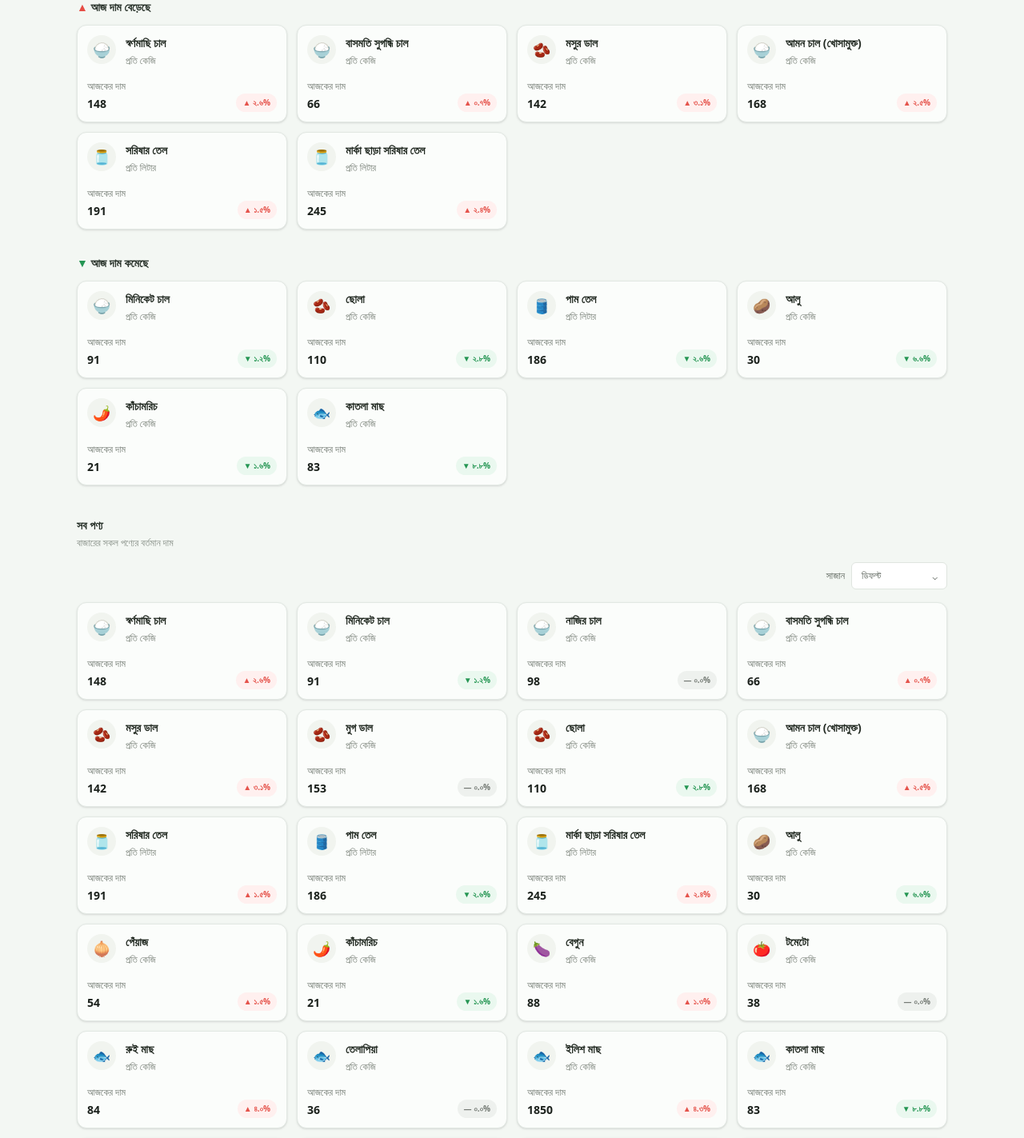
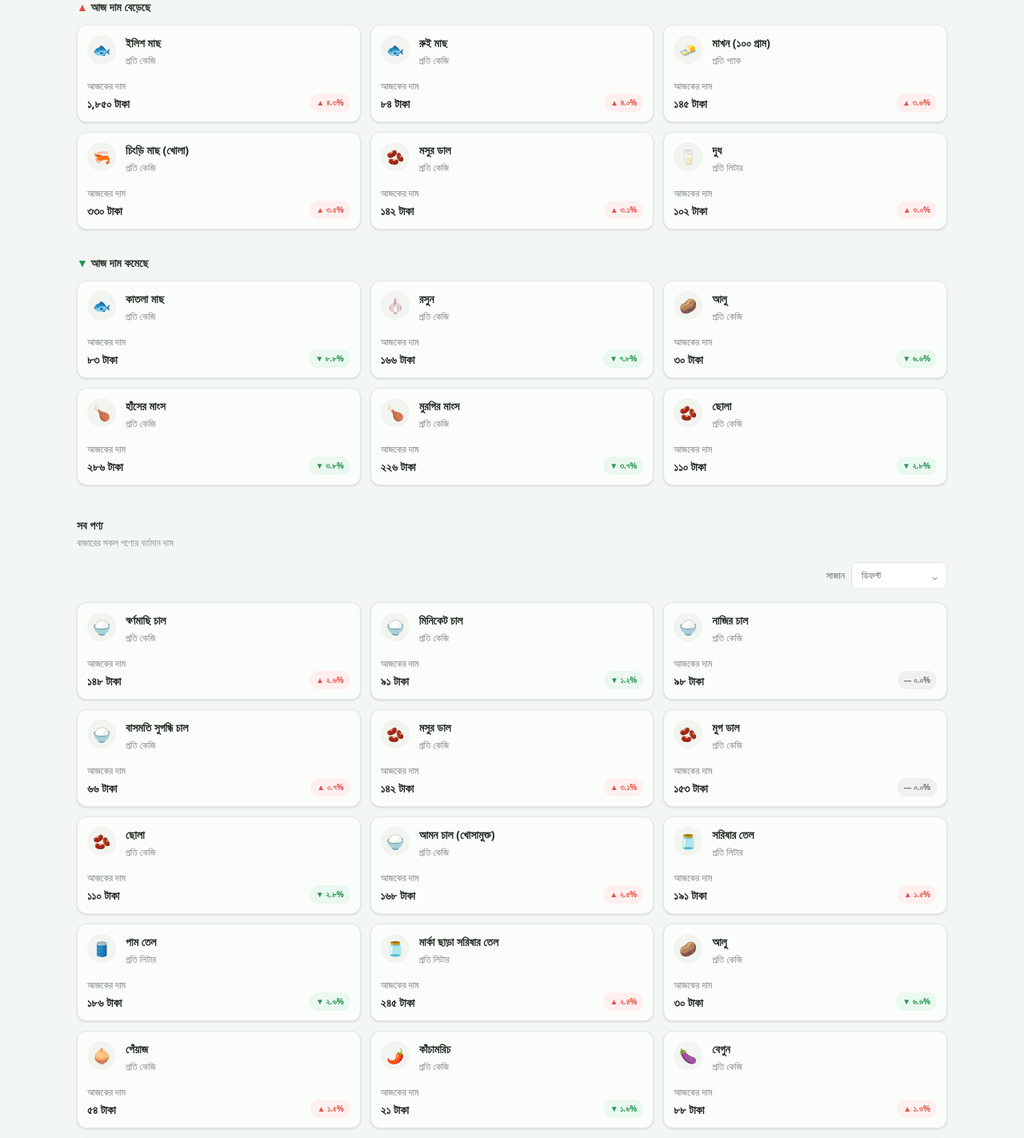
Before and after one commit to affanbhu/Assignment07, a Next.js app: page / in a window 1280 px wide. Shown: the part 620-2043 px from the top of the page at 80% size. Built offline with nearby package versions, Linux system fonts and the light colour scheme.

Commit message:
Update project

```diff
--- a/src/app/page.tsx
+++ b/src/app/page.tsx
@@ -1,3 +1,4 @@
+
 "use client";
 
 import { useEffect, useMemo, useState } from "react";
@@ -9,22 +10,32 @@ type Product = {
   emoji: string;
   name: string;
   unit: string;
-  price: string;
-  change: string;
+  price: string | number;
+  change: string | number;
   type: "up" | "down" | "flat";
 };
 
-function parseBengaliPrice(value: string) {
+function toEnglishDigits(value: string | number): string {
   const bengaliDigits = "০১২৩৪৫৬৭৮৯";
   const englishDigits = "0123456789";
 
-  const normalized = value
-    .replace(/[০-৯]/g, (digit) => {
-      return englishDigits[bengaliDigits.indexOf(digit)];
-    })
-    .replace(/[^\d.]/g, "");
+  return String(value).replace(/[০-৯]/g, (digit) => {
+    return englishDigits[bengaliDigits.indexOf(digit)];
+  });
+}
 
-  return Number(normalized);
+function parseBengaliPrice(value: string | number): number {
+  const normalized = toEnglishDigits(value).replace(/[^\d.]/g, "");
+  return Number(normalized) || 0;
+}
+
+function parseChange(value: string | number): number {
+  const normalized = toEnglishDigits(value).replace(/[^\d.]/g, "");
+  return Number(normalized) || 0;
+}
+
+function formatPrice(value: string | number): string {
+  return `${parseBengaliPrice(value).toLocaleString("bn-BD")} টাকা`;
 }
 
 function ChangeBadge({
@@ -32,12 +43,12 @@ function ChangeBadge({
   value,
 }: {
   type: Product["type"];
-  value: string;
+  value: string | number;
 }) {
   if (type === "up") {
     return (
       <span className="rounded-full bg-[#fff0ef] px-2 py-1 text-[10px] font-semibold text-[#e5534b]">
-        ▲ {value}
+        ▲ {String(value)}
       </span>
     );
   }
@@ -45,7 +56,7 @@ function ChangeBadge({
   if (type === "down") {
     return (
       <span className="rounded-full bg-[#eaf8ef] px-2 py-1 text-[10px] font-semibold text-[#259653]">
-        ▼ {value}
+        ▼ {String(value)}
       </span>
     );
   }
@@ -58,9 +69,7 @@ function ChangeBadge({
 }
 
 function ProductCard({ product }: { product: Product }) {
-  const slug = product.name
-    .toLowerCase()
-    .replace(/\s+/g, "-");
+  const slug = product.name.toLowerCase().replace(/\s+/g, "-");
 
   return (
     <Link
@@ -76,28 +85,19 @@ function ProductCard({ product }: { product: Product }) {
           <h3 className="truncate text-sm font-semibold text-[#202820]">
             {product.name}
           </h3>
-
-          <p className="mt-1 text-xs text-[#7a8279]">
-            {product.unit}
-          </p>
+          <p className="mt-1 text-xs text-[#7a8279]">{product.unit}</p>
         </div>
       </div>
 
       <div className="mt-4 flex items-end justify-between gap-2">
         <div className="min-w-0">
-          <p className="text-xs text-[#737b73]">
-            আজকের দাম
-          </p>
-
+          <p className="text-xs text-[#737b73]">আজকের দাম</p>
           <p className="mt-1 text-sm font-bold text-[#1b211c]">
-            {product.price}
+            {formatPrice(product.price)}
           </p>
         </div>
 
-        <ChangeBadge
-          type={product.type}
-          value={product.change}
-        />
+        <ChangeBadge type={product.type} value={product.change} />
       </div>
     </Link>
   );
@@ -105,12 +105,9 @@ function ProductCard({ product }: { product: Product }) {
 
 function ProductGrid({ products }: { products: Product[] }) {
   return (
-    <div className="grid grid-cols-1 gap-3 sm:grid-cols-2 lg:grid-cols-3 xl:grid-cols-4">
+    <div className="grid grid-cols-1 gap-3 sm:grid-cols-2 lg:grid-cols-3">
       {products.map((product) => (
-        <ProductCard
-          key={product.id}
-          product={product}
-        />
+        <ProductCard key={product.id} product={product} />
       ))}
     </div>
   );
@@ -123,7 +120,12 @@ export default function Home() {
 
   useEffect(() => {
     fetch("/products.json")
-      .then((response) => response.json())
+      .then((response) => {
+        if (!response.ok) {
+          throw new Error("Could not load products.json");
+        }
+        return response.json();
+      })
       .then((data: Product[]) => {
         setProducts(data);
         setLoading(false);
@@ -137,22 +139,14 @@ export default function Home() {
   const risingProducts = useMemo(() => {
     return [...products]
       .filter((product) => product.type === "up")
-      .sort(
-        (a, b) =>
-          Number(b.change.replace("%", "")) -
-          Number(a.change.replace("%", ""))
-      )
+      .sort((a, b) => parseChange(b.change) - parseChange(a.change))
       .slice(0, 6);
   }, [products]);
 
   const fallingProducts = useMemo(() => {
     return [...products]
       .filter((product) => product.type === "down")
-      .sort(
-        (a, b) =>
-          Number(b.change.replace("%", "")) -
-          Number(a.change.replace("%", ""))
-      )
+      .sort((a, b) => parseChange(b.change) - parseChange(a.change))
       .slice(0, 6);
   }, [products]);
 
@@ -161,17 +155,13 @@ export default function Home() {
 
     if (sort === "low") {
       return productList.sort(
-        (a, b) =>
-          parseBengaliPrice(a.price) -
-          parseBengaliPrice(b.price)
+        (a, b) => parseBengaliPrice(a.price) - parseBengaliPrice(b.price)
       );
     }
 
     if (sort === "high") {
       return productList.sort(
-        (a, b) =>
-          parseBengaliPrice(b.price) -
-          parseBengaliPrice(a.price)
+        (a, b) => parseBengaliPrice(b.price) - parseBengaliPrice(a.price)
       );
     }
 
@@ -185,48 +175,32 @@ export default function Home() {
       <div className="mx-auto w-full max-w-6xl px-4 py-6 sm:px-6 lg:px-8">
         {loading ? (
           <div className="py-12 text-center">
-            <p className="text-sm text-[#6f776f]">
-              পণ্য লোড হচ্ছে...
-            </p>
+            <p className="text-sm text-[#6f776f]">পণ্য লোড হচ্ছে...</p>
           </div>
         ) : (
           <>
-            {/* Section A — Top 6 Risers */}
             <section>
               <h2 className="mb-3 text-sm font-bold text-[#263028]">
-                <span className="text-[#e64d45]">▲</span>{" "}
-                আজ দাম বেড়েছে
+                <span className="text-[#e64d45]">▲</span> আজ দাম বেড়েছে
               </h2>
-
               <ProductGrid products={risingProducts} />
             </section>
 
-            {/* Section B — Top 6 Fallers */}
             <section className="mt-8">
               <h2 className="mb-3 text-sm font-bold text-[#263028]">
-                <span className="text-[#249553]">▼</span>{" "}
-                আজ দাম কমেছে
+                <span className="text-[#249553]">▼</span> আজ দাম কমেছে
               </h2>
-
               <ProductGrid products={fallingProducts} />
             </section>
 
-            {/* Section C — All Products */}
-            <section
-              id="সব-পণ্য"
-              className="mt-10 scroll-mt-6"
-            >
+            <section id="সব-পণ্য" className="mt-10 scroll-mt-6">
               <div className="mb-4">
-                <h2 className="text-sm font-bold text-[#263028]">
-                  সব পণ্য
-                </h2>
-
+                <h2 className="text-sm font-bold text-[#263028]">সব পণ্য</h2>
                 <p className="mt-1 text-xs text-[#858d85]">
                   বাজারের সকল পণ্যের বর্তমান দাম
                 </p>
               </div>
 
-              {/* C1 — Sort Dropdown */}
               <div className="mb-4 flex items-center justify-start gap-2 sm:justify-end">
                 <span className="text-xs font-medium text-[#596159]">
                   সাজান
@@ -235,16 +209,12 @@ export default function Home() {
                 <div className="relative w-full sm:w-auto">
                   <select
                     value={sort}
-                    onChange={(e) => setSort(e.target.value)}
+                    onChange={(event) => setSort(event.target.value)}
                     className="w-full appearance-none rounded-md border border-[#dfe5df] bg-white px-3 py-2 pr-8 text-xs text-[#596159] outline-none sm:w-auto"
                   >
                     <option value="default">ডিফল্ট</option>
-                    <option value="low">
-                      দাম: কম থেকে বেশি
-                    </option>
-                    <option value="high">
-                      দাম: বেশি থেকে কম
-                    </option>
+                    <option value="low">দাম: কম থেকে বেশি</option>
+                    <option value="high">দাম: বেশি থেকে কম</option>
                   </select>
 
                   <span className="pointer-events-none absolute right-3 top-1/2 -translate-y-1/2 text-xs text-[#596159]">
```
